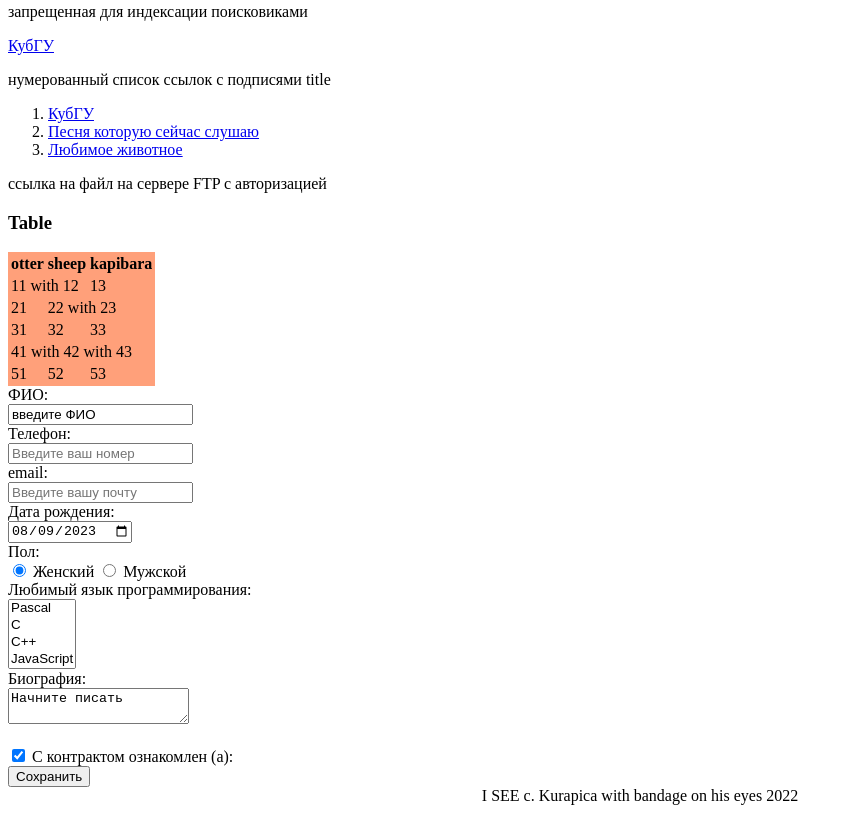
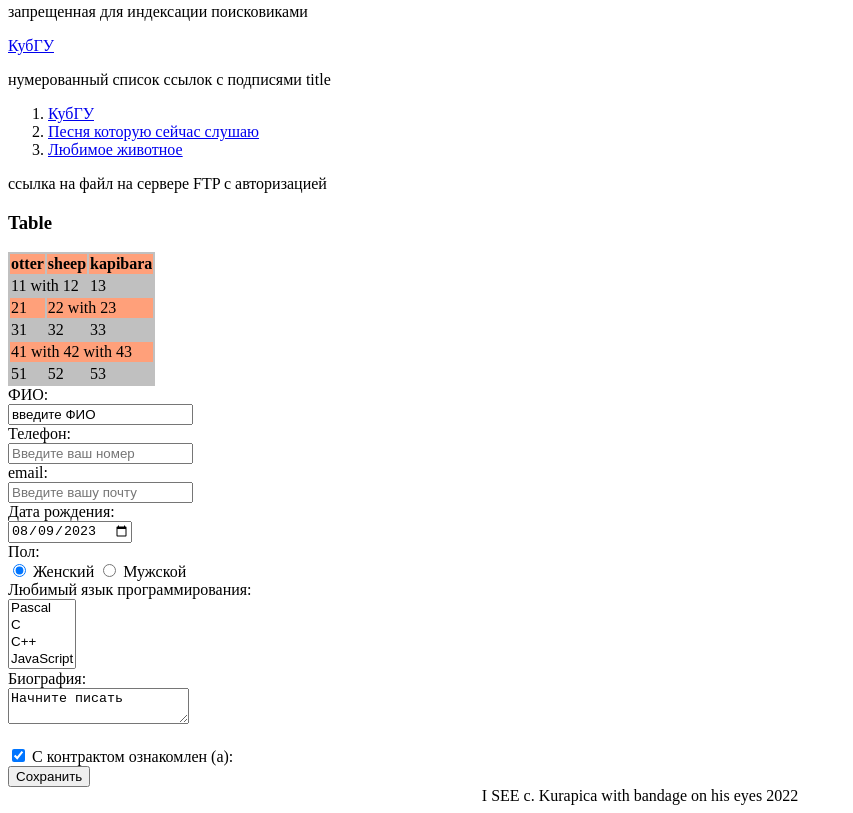
Before and after one commit to enf0ire/enf0ire.github.io-2, a plain HTML site: page index.html in a window 1280 px wide. Shown: the part 2171-2984 px from the top of the page, without its empty margins (0-853 px from the left). Drawn offline with Linux system fonts and the light colour scheme.

Commit message:
Update style.css

```diff
--- a/style.css
+++ b/style.css
@@ -38,7 +38,7 @@
 }
 .fortable {
   max-width:300px;
-  background-color:#FFA07A;
+  background-color:#C0C0C0;
 }
 .even {
   background-color:#FFA07A;
```
